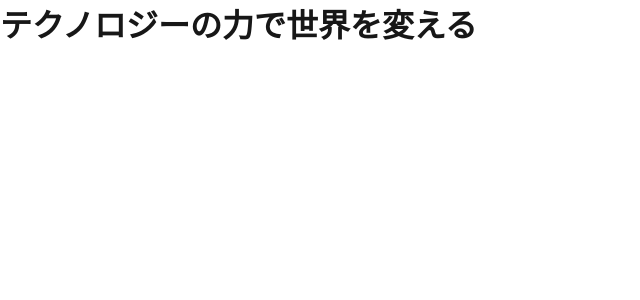
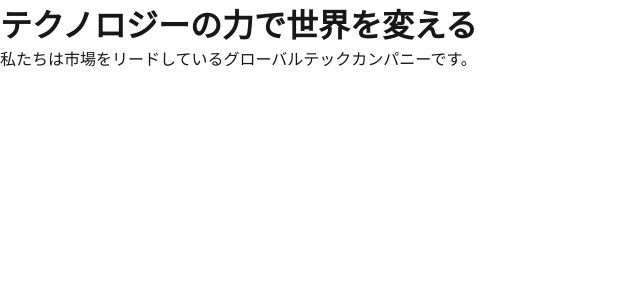
Before and after one commit to kota-shiratori/nextjs-microcms-book, a Next.js app: page / in a window 1280 px wide. Shown: the top 300 px of the page, without its empty margins (0-640 px from the left). Built offline with nearby package versions, Linux system fonts and the light colour scheme.

Commit message:
feat: JSX記法について
・JSXで要素を返すには、単一の要素で返さなければいけない
・HTMLのようなマークアップとJavaScriptのロジックを同一ファイルに書ける(JavaScriptの式を参照するときは{}で囲む)

```diff
--- a/app/page.tsx
+++ b/app/page.tsx
@@ -1,5 +1,11 @@
 export default function Home() {
+
+  const name = "世界";
+
   return (
-   <h1>テクノロジーの力で世界を変える</h1>
+    <div>
+      <h1>テクノロジーの力で{name}を変える</h1>
+      <p>私たちは市場をリードしているグローバルテックカンパニーです。</p>
+    </div>
   );
 }
```
